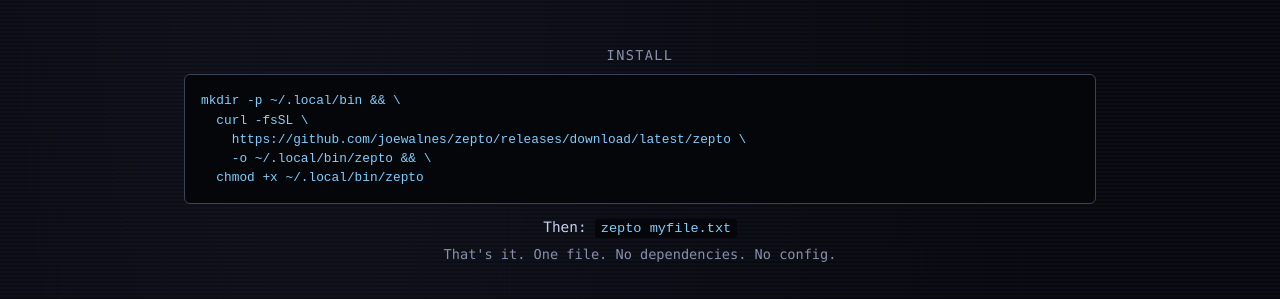
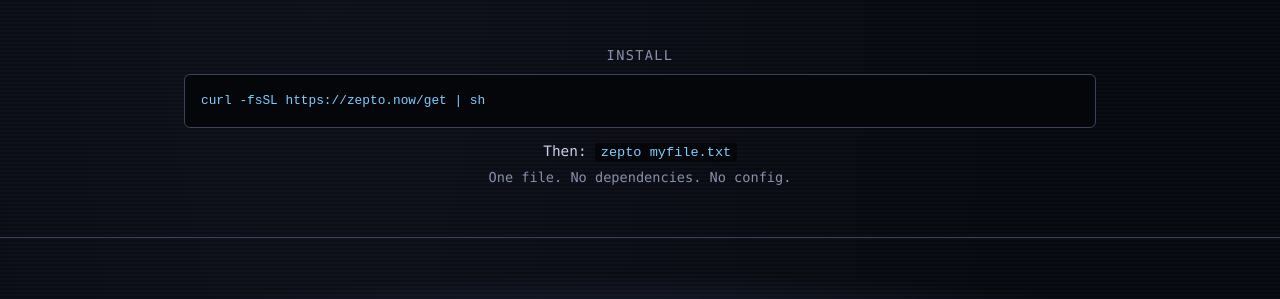
Before and after one commit to joewalnes/zepto, a plain HTML site: page website/src/index.html in a window 1280 px wide. Shown: the part 261-560 px from the top of the page. Drawn offline with Linux system fonts and the light colour scheme.

Commit message:
Add self-installing --install flag and curl|sh installer
zepto --install [path] copies itself to ~/.local/bin/zepto (or custom
path), verifies PATH, and runs a self-check. Includes colored output,
shell-specific PATH instructions (zsh/bash/fish), and NO_COLOR support.

Also adds --version flag with CalVer (YYYY.MM.DD) injected at build
time by build.pl, with ZEPTO_VERSION env override for CI.

New install.sh bootstrapper enables: curl -fsSL https://zepto.now/get | sh

Committed-By-Agent: claude

```diff
--- a/website/src/index.html
+++ b/website/src/index.html
@@ -320,13 +320,9 @@
 
         <div class="hero-install">
             <p class="install-label">Install</p>
-            <pre id="install-cmd">mkdir -p ~/.local/bin &amp;&amp; \
-  curl -fsSL \
-    https://github.com/joewalnes/zepto/releases/download/latest/zepto \
-    -o ~/.local/bin/zepto &amp;&amp; \
-  chmod +x ~/.local/bin/zepto</pre>
+            <pre id="install-cmd">curl -fsSL https://zepto.now/get | sh</pre>
             <p class="after-install">Then: <code>zepto myfile.txt</code></p>
-            <p class="after-install-note">That's it. One file. No dependencies. No config.</p>
+            <p class="after-install-note">One file. No dependencies. No config.</p>
         </div>
     </div>
 </header>
```
Also changed, not shown: README.md, 4 other files.
